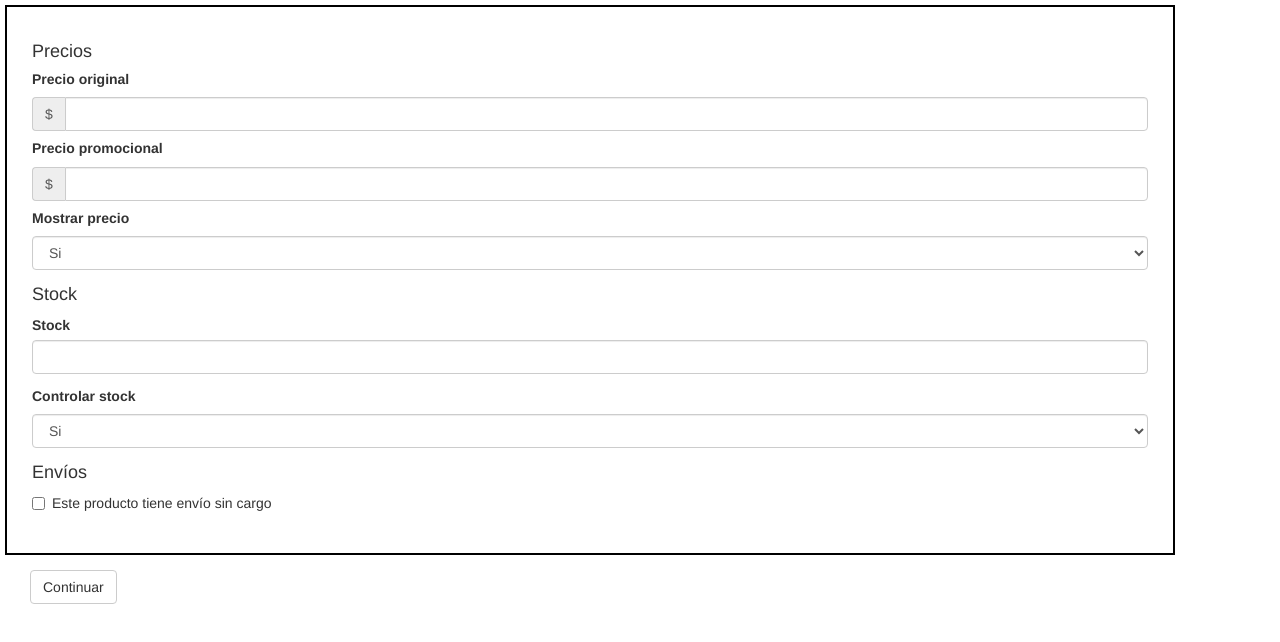
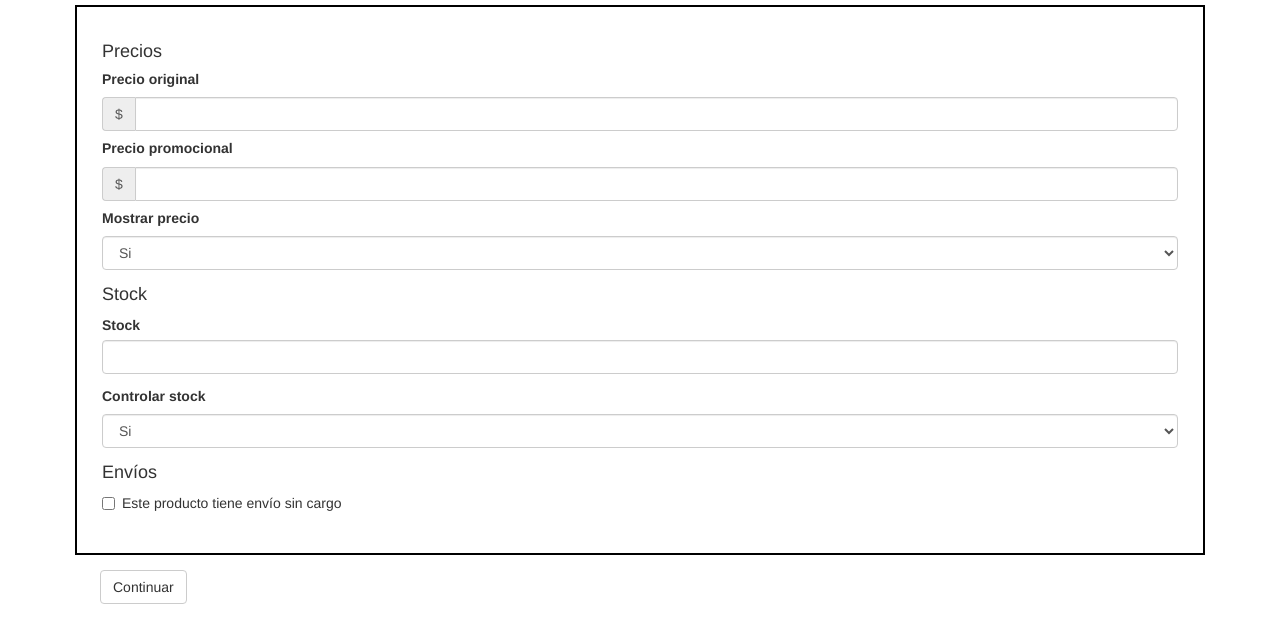
Before and after one commit to valeriags/ecommerce_form, a plain HTML site: page link.html in a window 1280 px wide. Drawn offline with nearby package versions, Linux system fonts and the light colour scheme.

Commit message:
revision y organizacion del codigo

```diff
--- a/css/style.css
+++ b/css/style.css
@@ -1,14 +1,13 @@
 #form{
   border: 2px solid black;
   padding: 25px;
-  margin: 5px
+  margin: 5px;
 }
 
 .btn{
   margin-top: 10px;
   display: relative;
   margin-left: 30px;
-
 }
 
 h5{
--- a/link.html
+++ b/link.html
@@ -13,10 +13,12 @@
 </head>
 
 <body>
-  <div class="body-form">
-    <div class="container" id="form">
-      <div class="row">
-        <div class="col-xs-12">
+  <!--Formulario para dispositivos xs y sm-->
+
+  <div class="container">
+    <div class="row">
+      <div class="col-xs-12 col-sm-12">
+        <div id="form">
           <div class="form-group">
             <h4>Precios</h4>
             <h5>Precio original</h5>
@@ -62,10 +64,23 @@
         </div>
       </div>
     </div>
-    <form>
-      <a href="index.html" class="btn btn-default" role="button">Continuar</a>
-    </form>
   </div>
+
+  <!--Button container-->
+
+  <div class="container">
+    <div class="row">
+      <div class="col-xs-12 col-sm-12">
+        <form>
+          <a href="index.html" class="btn btn-default" role="button">Continuar</a>
+        </form>
+      </div>
+    </div>
+  </div>
+
+  <!--Lo recursos debajo no interfieren en el funcionamiento de este formulario.
+  Los dejo comentados para no desconocer su existencia en el flujo del html-->
+
   <!--Jquery source-->
   <!-- <script src="js\jquery.js"></script> -->
   <!-- Latest compiled and minified JavaScript -->
```
Also changed, not shown: index.html (+25 -9 lines).
